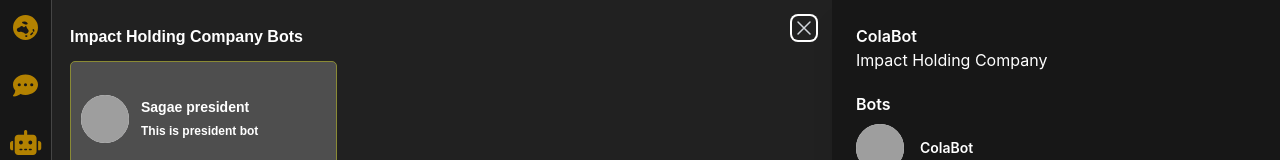
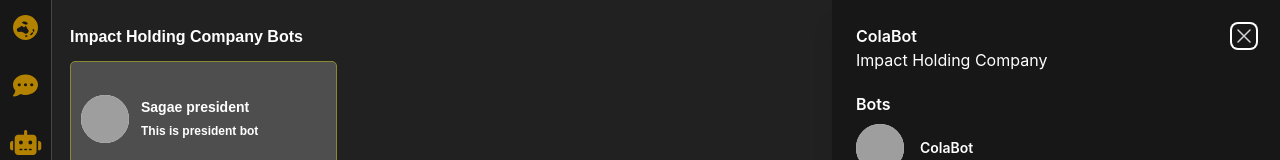
Before and after one commit to hlaing-dev/Beabox_testing, a React (Create React App) app: page / in a window 1280 px wide. Shown: the top 160 px of the page. Built offline with nearby package versions, Linux system fonts and the light colour scheme; grey boxes are pictures that could not be loaded.

Commit message:
update-sidebar

```diff
--- a/src/component/home.js
+++ b/src/component/home.js
@@ -67,31 +67,19 @@ export default function Home() {
                   leaveTo="translate-x-full"
                 >
                   <Dialog.Panel className="pointer-events-auto relative w-screen max-w-md">
-                    <Transition.Child
-                      as={Fragment}
-                      enter="ease-in-out duration-500"
-                      enterFrom="opacity-0"
-                      enterTo="opacity-100"
-                      leave="ease-in-out duration-500"
-                      leaveFrom="opacity-100"
-                      leaveTo="opacity-0"
-                    >
-                      <div className="absolute left-0 top-0 -ml-8 flex pr-2 pt-4 sm:-ml-10 sm:pr-4">
+                    <div className="flex h-full flex-col overflow-y-scroll py-6 shadow-xl chat-history">
+                      <div className="px-4 sm:px-6">
+                        <Dialog.Title className="text-base font-semibold leading-6 text-white-900">
+                          ColaBot
                         <button
                           type="button"
-                          className="relative rounded-md text-gray-300 hover:text-white focus:outline-none focus:ring-2 focus:ring-white"
+                          className="relative rounded-md text-gray-300 hover:text-white focus:outline-none focus:ring-2 focus:ring-white float-right"
                           onClick={() => setOpen(false)}
                         >
                           <span className="absolute -inset-2.5" />
                           <span className="sr-only">Close panel</span>
                           <XMarkIcon className="h-6 w-6" aria-hidden="true" />
                         </button>
-                      </div>
-                    </Transition.Child>
-                    <div className="flex h-full flex-col overflow-y-scroll py-6 shadow-xl chat-history">
-                      <div className="px-4 sm:px-6">
-                        <Dialog.Title className="text-base font-semibold leading-6 text-white-900">
-                          ColaBot
                         </Dialog.Title>
                         <p>Impact Holding Company</p>
                       </div>
```
